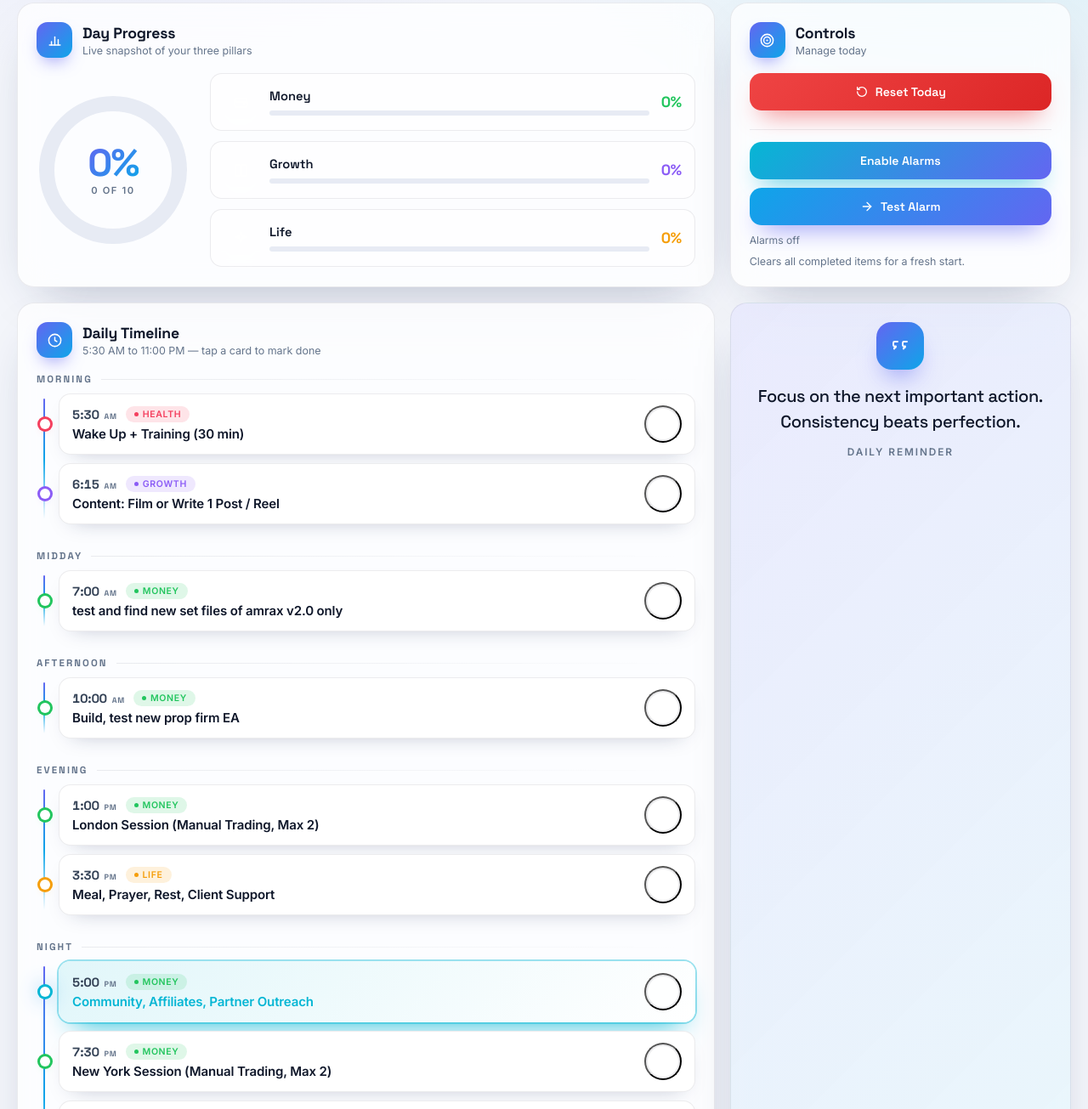
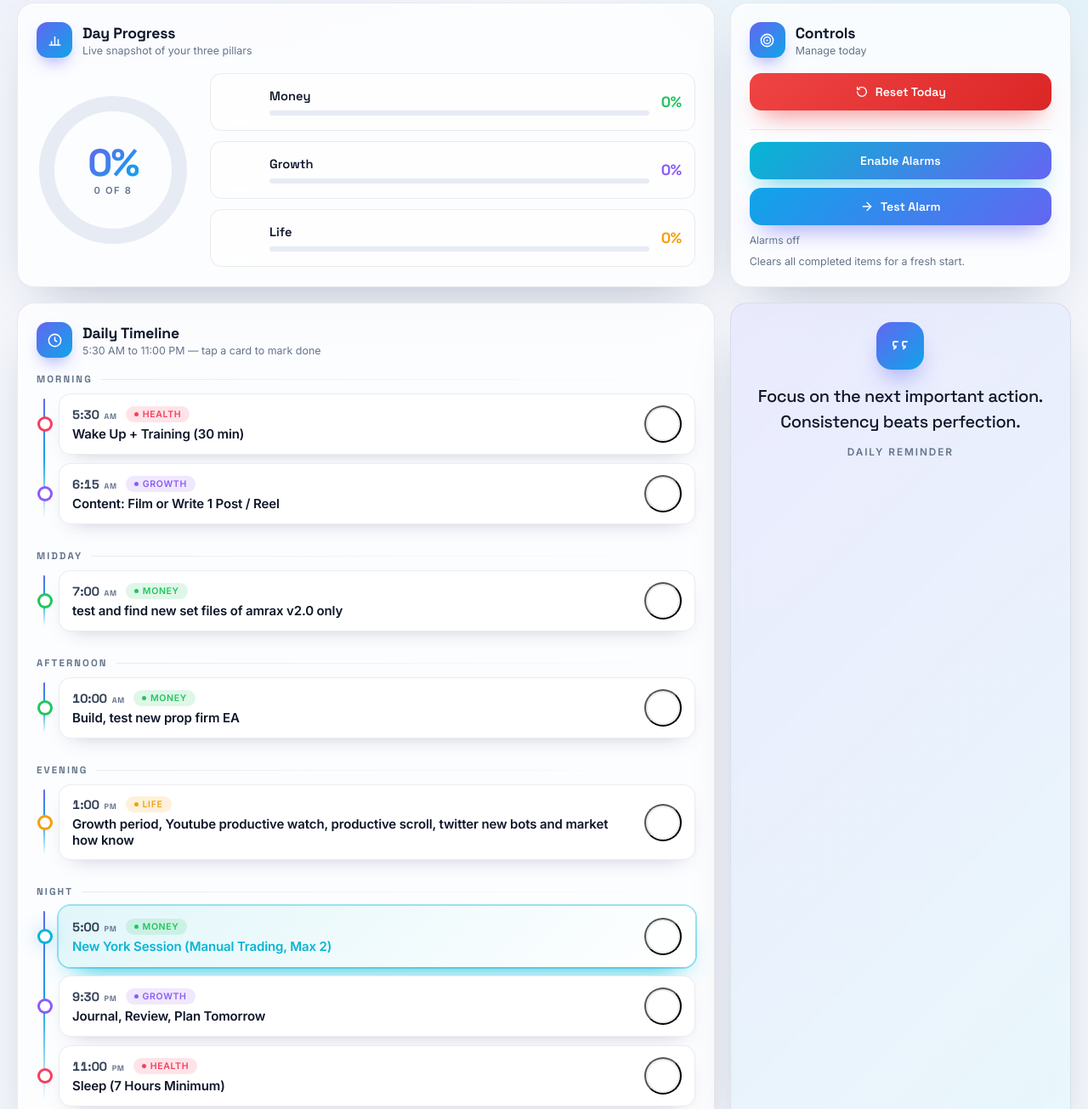
Before and after one commit to amrax-official/daily, a plain HTML site: page index.html in a window 1280 px wide. Shown: the part 102-1407 px from the top of the page at 85% size. Drawn offline with Linux system fonts and the light colour scheme.

Commit message:
Add files via upload

```diff
--- a/index.html
+++ b/index.html
@@ -354,15 +354,13 @@ const schedule=[
   ["06:15","Content: Film or Write 1 Post / Reel","Growth"],
   ["07:00","test and find new set files of amrax v2.0 only","Money"],
   ["10:00","Build, test new prop firm EA","Money"],
-  ["13:00","London Session (Manual Trading, Max 2)","Money"],
-  ["15:30","Meal, Prayer, Rest, Client Support","Life"],
-  ["17:00","Community, Affiliates, Partner Outreach","Money"],
-  ["19:30","New York Session (Manual Trading, Max 2)","Money"],
+  ["13:00","Growth period, Youtube productive watch, productive scroll, twitter new bots and market how know","Life"],
+  ["17:00","New York Session (Manual Trading, Max 2)","Money"],
   ["21:30","Journal, Review, Plan Tomorrow","Growth"],
   ["23:00","Sleep (7 Hours Minimum)","Health"]
 ];
 
-const GROUPS={money:[2,3,4,6,7],growth:[1,8],life:[5]};
+const GROUPS={money:[2,3,5],growth:[1,6],life:[4]};
 const BLOCKS=[["Morning",0,7],["Midday",7,10],["Afternoon",10,13],["Evening",13,17],["Night",17,24]];
 
 const key='dailyDashboardV2';
```
